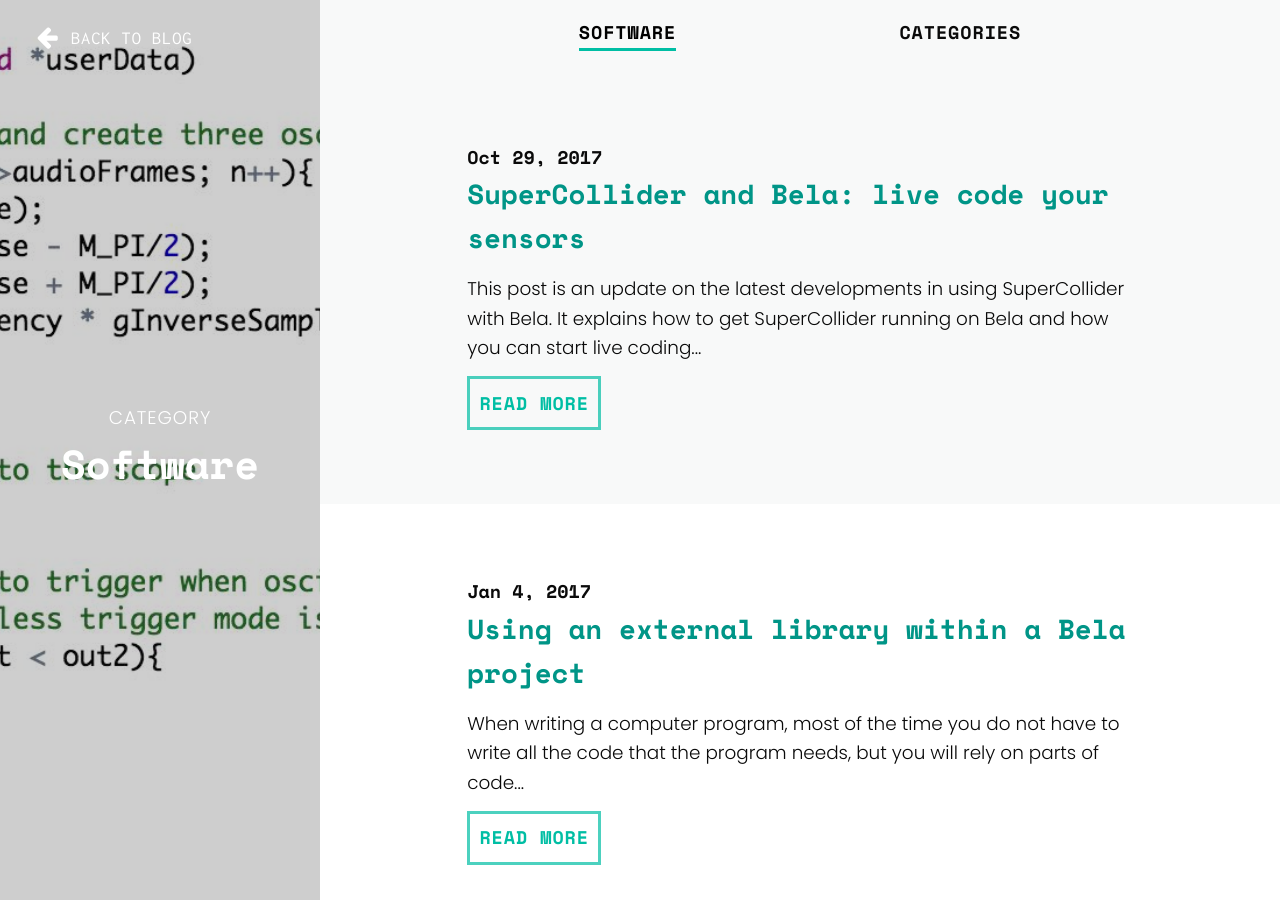
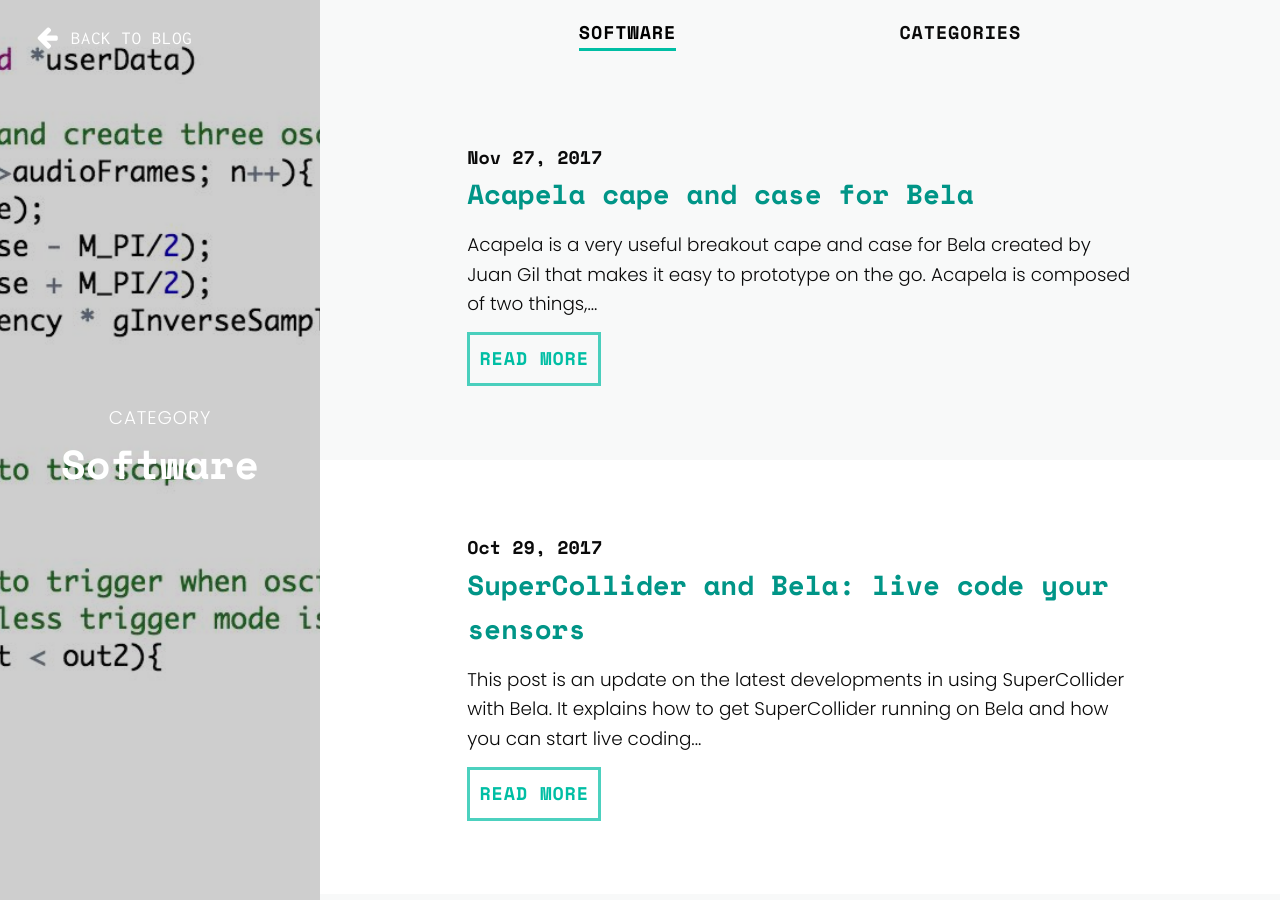
Before and after one commit to BelaPlatform/bela_newBlog, a Jekyll site: the page built from docs/_categories/software.html, in a window 1280 px wide and 900 px high. Built offline with Jekyll 4.4.1, drawn with Linux system fonts in a browser that asks for light colours; nearby versions of some CDN libraries; some of the changed lines change nothing that is shown.

Commit message:
Added acapela post

```diff
--- a/docs/_config.yml
+++ b/docs/_config.yml
@@ -1,10 +1,9 @@
 # Site settings
 email: info@bela.io
 # TO TEST YOUR BUILD, uncomment this line:
-baseurl: ""
-#baseurl: "http://eecs.qmul.ac.uk/~gm303/blog.bela.io/"
+# baseurl: ""
 # ... and comment out this line:
-#baseurl: "http://blog.bela.io"
+baseurl: "http://blog.bela.io"
 # IMPORTANT! Before deploying, make sure you change them back so the github url is active.
 future: false
 imageurl: "/assets/images/"
--- /dev/null
+++ b/docs/_posts/2017-11-25-acapela-bela-cape-and-box.markdown
@@ -0,0 +1,28 @@
+---
+layout: post
+title: "Acapela cape and case for Bela"
+date: 2017-11-27
+categories:
+  - "Tutorials"
+  - "Software"
+  - "Hardware"
+  - "Projects"
+description: "Acapela cape and case for Bela"
+image: acapela/generative-header-2.png
+author: bela
+---
+Acapela is a very useful breakout cape and case for Bela created by [Juan Gil](https://juangil.com/about/) that makes it easy to prototype on the go.
+
+{% include single-image.html fileName="acapela/Plexiglas.png" %}
+
+Acapela is composed of two things, a circuit board and a box (or enclosure). The circuit board has space for eight potentiometers and two 1/8" TRS (a.k.a. mini-jack) connectors for stereo audio input/output. The cape attaches directly on top of Bela while the box just keeps everything together and makes it easier to move around.
+
+# What's it for?
+Juan decided to build Acapela to be able to prototype and test his audio programs with Bela in a more portable way while on the move (e.g. on the tiny tables of his favourite coffee house, or on the train going to work) and to avoid carrying around hairy circuits made on a breadboard with jumper cables and noisy sensors that disconnect easily. The potentiometers in Acapela can simulate any sensor to be replaced later with a specific product, or equally they can just be the controls of the final product (e.g. a guitar pedal or a synth).
+
+{% include single-image.html fileName="acapela/HDF.png" %}
+
+# How was it built?
+The circuit board was designed using [Fritzing](http://fritzing.org/), and manufactured with [Aisler](https://aisler.net/). The box was designed with [SketchUp Make](https://www.sketchup.com/) assuming a material thickness of 3mm (0.118in). The dovetails were created using the [Auto Dovetails](http://seanregan.com/sketchup/dovetail/) plugin for SketchUp (this plugin does not take into account the laser beam width, which means that the joints are a bit loose, but in practice the box is very solid and stays together without the need of glue). The outer surfaces of the SketchUp model were exported to SVG format using the [Flights of Ideas](https://github.com/JoakimSoderberg/sketchup-svg-outline-plugin) plugin. The exported file was then edited using [Inkscape](https://inkscape.org/) to add some text and arrange the parts for the laser cutter. Juan soldered the circuit and laser-cut the box at the [Copenhagen Fablab](http://valby.copenhagenfablab.dk/), an open access tool workshop at the Valby Kulturhus. Juan has released this project under the <a rel="license" href="http://creativecommons.org/licenses/by-nc-sa/4.0/">Creative Commons Attribution-NonCommercial-ShareAlike 4.0 International License</a>, so if you want to build your own version of Acapela you can get all the files from his [repository](https://github.com/juandagilc/Acapela).
+
+[Juan Gil](https://juangil.com/about/) is an engineer in acoustics with a background in sound engineering based in Copenhagen. His interests are in audio programming, signal processing, spatial audio, sound synthesis and machine learning. Juan also has a super useful [library of externals for Pure Data and Max/MSP](https://github.com/juandagilc/DAO-MaxMSP-Pd), many of which have been compiled and tested with Bela. The value of this project is not only in the externals themselves, but in the documentation of how to setup projects to write externals from scratch.
```
Also changed, not shown: docs/assets/images/acapela/HDF.png (added), docs/assets/images/acapela/Plexiglas.png (added), docs/assets/images/acapela/generative-header-2.png (added).
